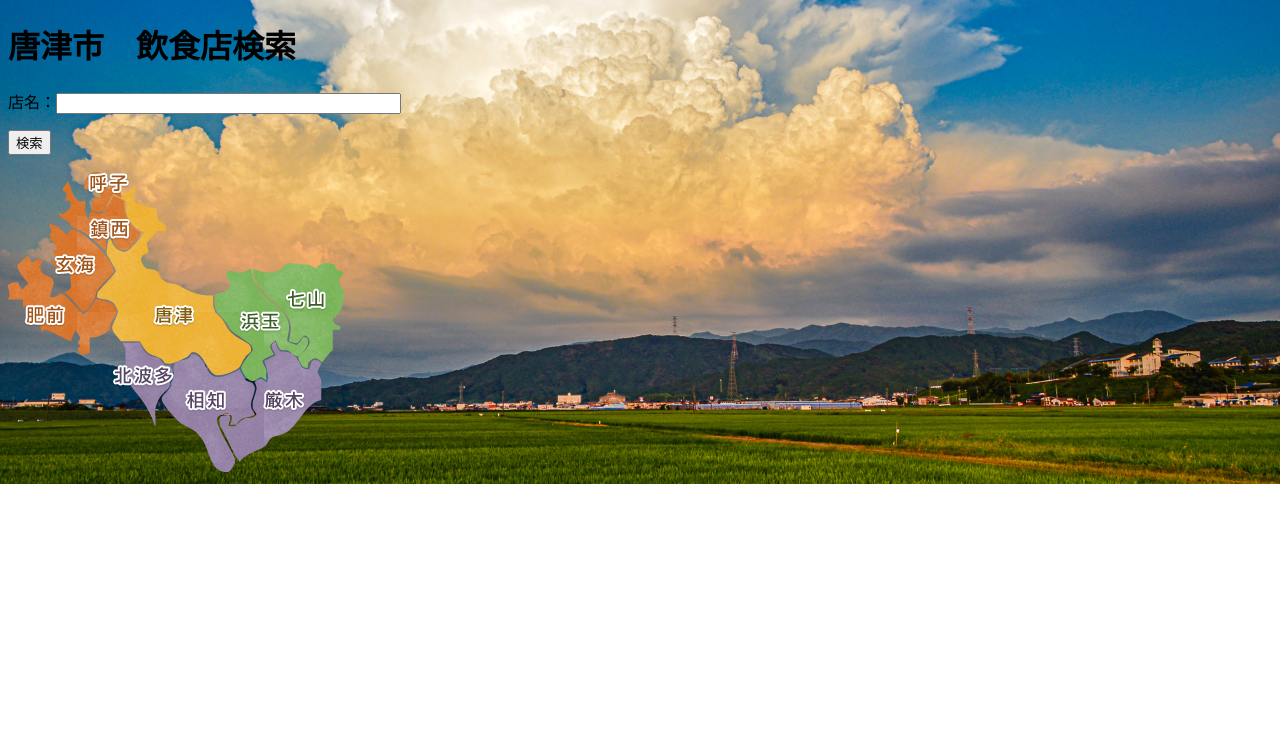
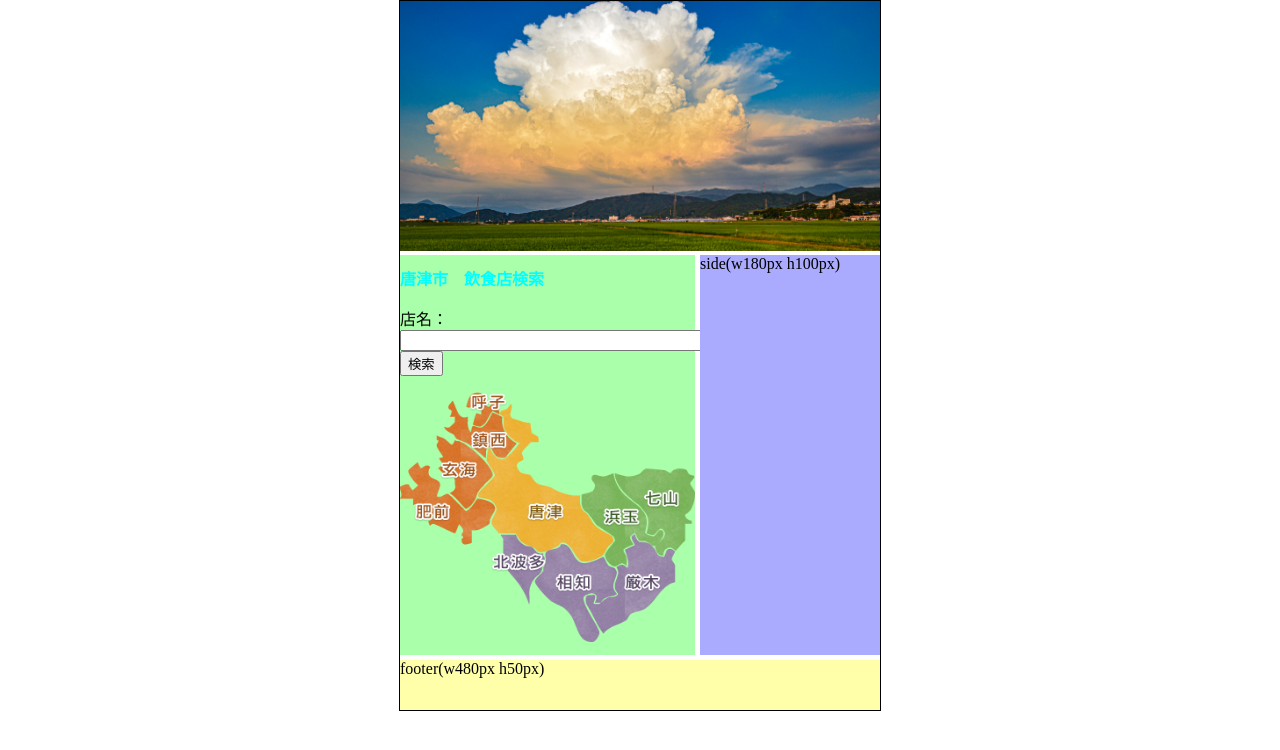
Before and after one commit to touwa0820/Django-Book, a Django app: page / in a window 1280 px wide. Shown: the top 750 px of the page. Run offline with Django 3.2, Linux system fonts and the light colour scheme.

Commit message:
homepage_1

```diff
--- a/private_diary/diary/templates/index.html
+++ b/private_diary/diary/templates/index.html
@@ -1,29 +1,36 @@
 <!DOCTYPE html>
-<html lang = "ja">
+<html lang="ja">
     <head>
-        <style>
-
-            body{
-                background-image: url(images/home.jpeg);
-                background-repeat: no-repeat;
-                background-position: center bottom;
-                background-size: cover;
-                width:100%;
-                heigth:400px;
-            }
-        </style>
-        <meta charset = "UTF-8">
-        <title>唐津飲食店検索ページ</title>
+        <meta charset="UTF-8">
+        <title>
+            唐津飲食店検索ページ
+        </title>
+        <link rel="stylesheet" href="stylesheet.css">
     </head>
     <body>
-        <h1 style>唐津市　飲食店検索</h1>
-        <form action="cgi-bin/abc.cgi" method="post">
-        <p>
-        店名：<input type="text" name="namae" size="40" maxlength="20">
-        <p> <input type="submit" value="検索"></p>
-        </p>
-        <img src="images/image.png">
+        <header>
+            <img  id="header" src="images/home.jpeg">
+        </header>
+        <main id="main">
+            <h1 class="title_1">
+                唐津市　飲食店検索
+            </h1>
+            <form action="cgi-bin/abc.cgi" method="post">
+                <p>店名：<input class="search_1" type="text" name="namae" size="40" maxlength="20">
+                <input  type="submit" value="検索">
+                </p>
+            </form>
+            <img src="images/image.png" width="295px" height="250px">
+        </main>
 
-        </form>
+           <div id="side">
+            side(w180px h100px)
+           </div>
+
+           <footer id="footer">
+            footer(w480px h50px)
+           </footer>
+
+
     </body>
 </html>
--- /dev/null
+++ b/private_diary/diary/templates/stylesheet.css
@@ -0,0 +1,41 @@
+
+.title_1{
+    font-size:16px;
+    color: aqua;
+}
+
+
+body{
+    width: 480px;
+    margin: 0 auto;
+    border: 1px solid #000;
+  }
+
+  #header{
+    width: 480px;
+    height: 250px;
+  }
+
+  #main{
+    width: 295px;
+    float: left;
+    height: 400px;
+    background: #afa;
+  }
+
+  #side{
+    width: 180px;
+    float: right;
+
+    margin-bottom: 5px;
+    height: 400px;
+    background: #aaf;
+  }
+
+  #footer{
+    clear: both;
+    width: 480px;
+
+    height: 50px;
+    background: #ffa;
+  }
```
Also changed, not shown: 1 other file.
